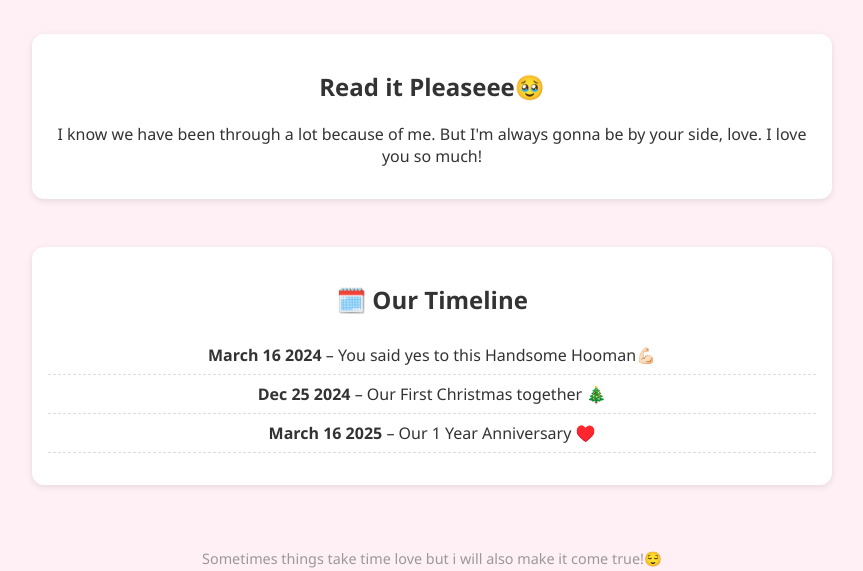
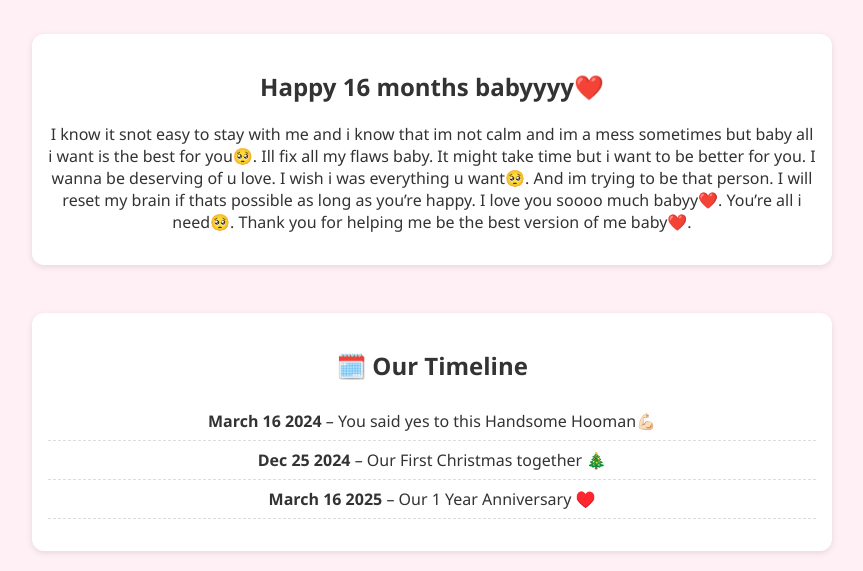
Before and after one commit to ujonty1234/memories-site, a plain HTML site: page index.html in a window 1280 px wide. Shown: the part 449-1020 px from the top of the page, without its empty margins (208-1071 px from the left). Drawn offline with Linux system fonts and the light colour scheme.

Commit message:
Update index.html

```diff
--- a/index.html
+++ b/index.html
@@ -22,9 +22,15 @@
     </section>
 
     <section class="messages">
-      <h2>Read it Pleaseee🥹</h2>
+      <h2>Happy 16 months babyyyy❤️</h2>
       <p>
-        I know we have been through a lot because of me. But I'm always gonna be by your side, love. I love you so much!
+
+      I know it snot easy to stay with me and i know that im not calm and im a mess
+      sometimes but baby all i want is the best for you🥺. Ill fix all my flaws  baby.
+      It might take time but i want to be better for you. I wanna be deserving of u love. I wish i was everything u want🥺.
+      And im trying to be that person. I will reset my brain if thats possible as long as you’re happy. I love you soooo much babyy❤️.
+      You’re all i need🥺. Thank you for helping me be the best version of me baby❤️.
+
       </p>
     </section>
 
```
